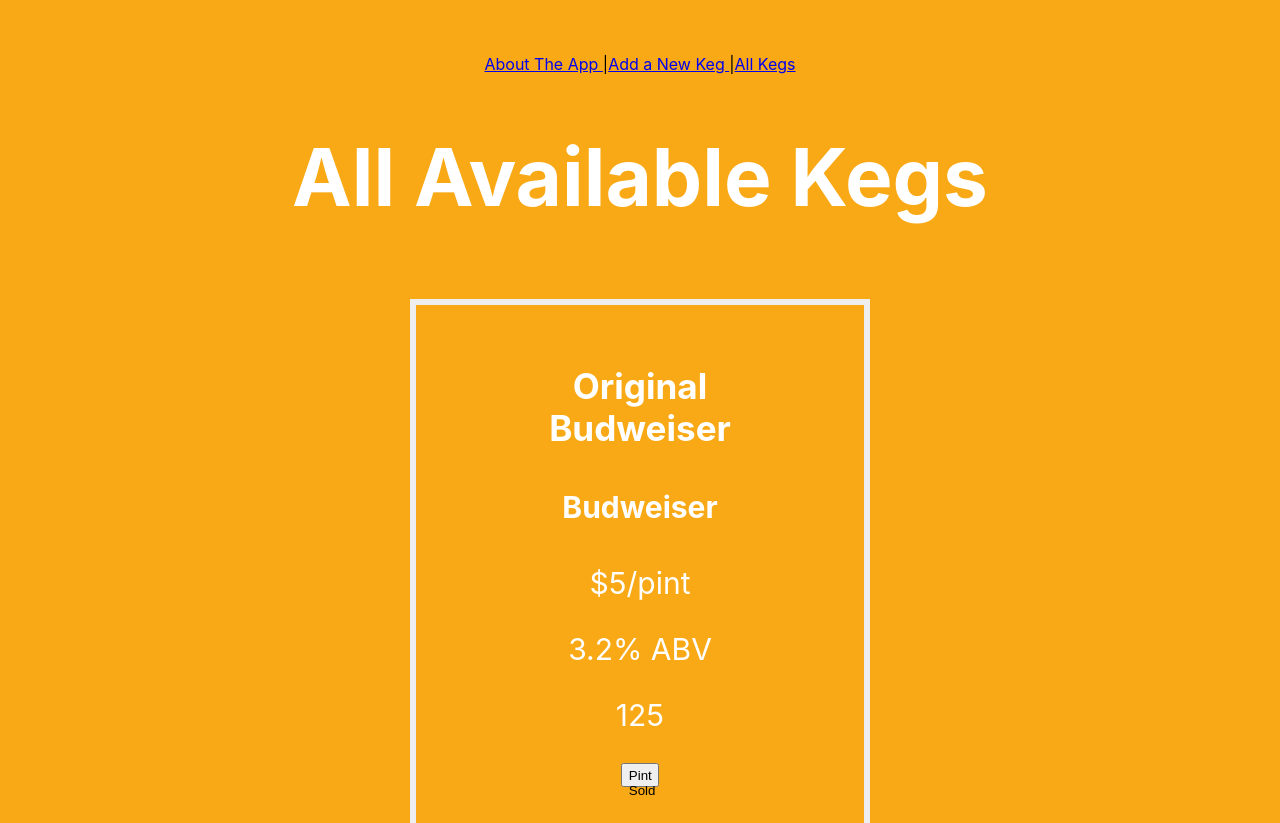
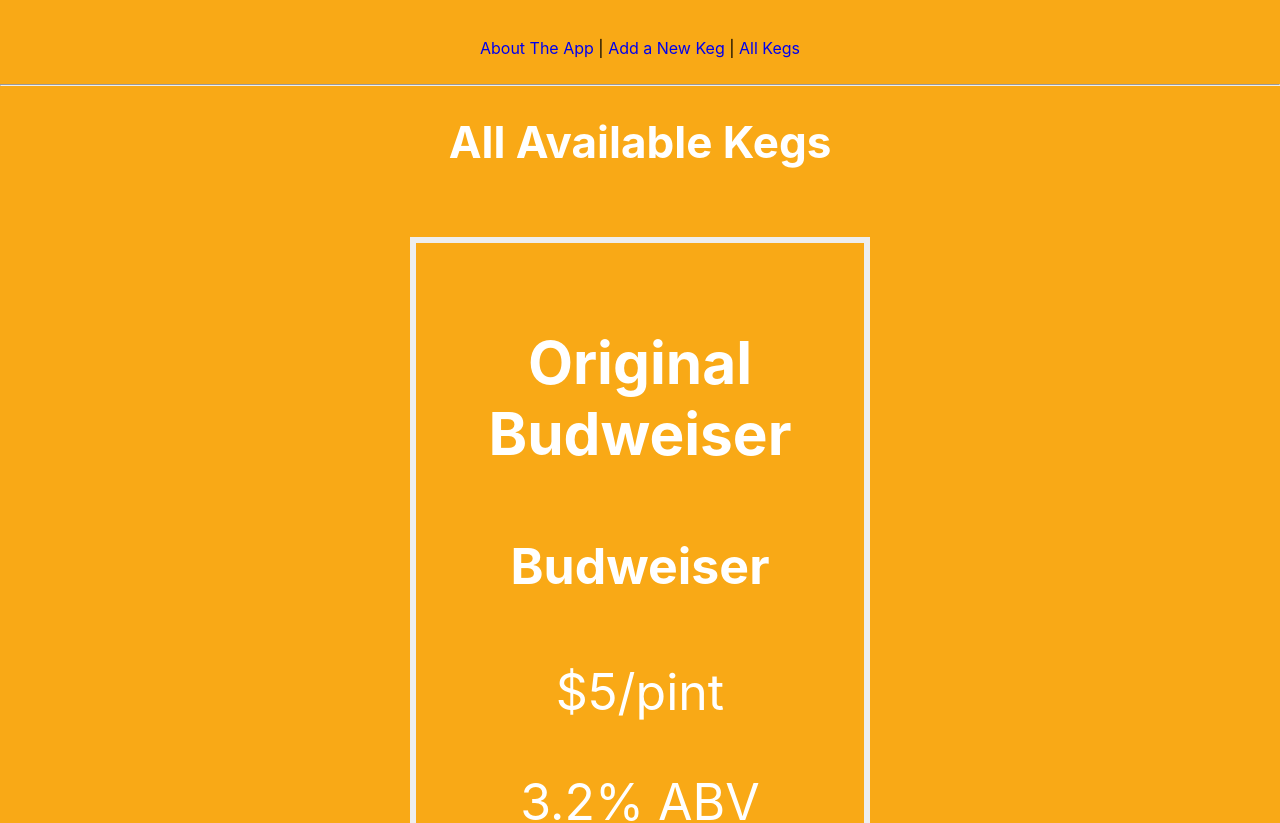
Before and after one commit to marcusjensen15/week1-react-code-review-v3, a React (Create React App) app in the folder react-code-review-1/: page /#/ in a window 1280 px wide. Shown: the top 823 px of the page. Built offline with nearby package versions, Linux system fonts and the light colour scheme.

Commit message:
Create basic form to add new beer

```diff
--- a/react-code-review-1/src/components/AllKegs.jsx
+++ b/react-code-review-1/src/components/AllKegs.jsx
@@ -10,12 +10,13 @@
 export default function AllKegs(){
 
   const textCenter = {
-    textAlign: 'center'
+    textAlign: 'center',
+    marginBottom: '10%'
   }
 
   const kegHeader = {
-    fontSize: '80px',
-    paddingBottom: '20px',
+    fontSize: '5.5vh',
+    paddingBottom: '3%',
     color: 'white'
   }
 
--- a/react-code-review-1/src/components/Header.jsx
+++ b/react-code-review-1/src/components/Header.jsx
@@ -5,20 +5,29 @@
 export default function Header(){
   const navLinks = {
     textAlign: 'center',
-    paddingTop: '3%'
+    paddingTop: '3%',
+    fontSize: '2vh'
+  }
+
+  const noUnderline ={
+    textDecoration: 'none'
+
   }
 
   const hrStyle = {
-    marginTop: "5%"
+    marginTop: "2%",
+
+
   }
 
   return(
       <div style={navLinks}>
-        <p> <Link to='/aboutapp'>About The App </Link> |
-        <Link to='/newkegform'>Add a New Keg </Link> |
-        <Link to='/'>All Kegs </Link>
+         <Link style ={noUnderline} to='/aboutapp'> About The App</Link> |
+       <Link style ={noUnderline} to='/newkegform'> Add a New Keg</Link> |
+   <Link style ={noUnderline} to='/'> All Kegs</Link>
 
-    </p>
+
+  <div style={hrStyle}><hr/></div>
       </div>
   );
 }
--- a/react-code-review-1/src/components/Keg.jsx
+++ b/react-code-review-1/src/components/Keg.jsx
@@ -3,14 +3,16 @@
 
 export default function Keg(props){
   var kegTextStyle = {
-    fontSize: '30px',
+    fontSize: '50px',
     paddingTop: '2%',
     paddingLeft: '5%',
     paddingRight: '5%',
     paddingBottom: '2%',
     border: '6px solid #eee',
     marginRight: '32%',
+    marginBottom: '2%',
     marginLeft: '32%'
+
   }
   var textCenter = {
     color: 'white'
@@ -21,7 +23,9 @@
     height: '3vh',
     width: '3vw',
     paddingTop: '1%',
-    paddingBottom: '1%'
+    paddingBottom: '1%',
+    marginTop: '4%',
+    fontSize: '18px'
   }
 
 
--- a/react-code-review-1/src/components/NewKegForm.jsx
+++ b/react-code-review-1/src/components/NewKegForm.jsx
@@ -16,7 +16,14 @@
 
   return(
     <div>
-      <p> Here is where a form goes to add a new keg</p>
+      <form>
+        <label>
+          Name:
+          <input type="text" name="name" />
+        </label>
+        <input type="submit" value="Submit" />
+      </form>
+
 
     </div>
   );
```
